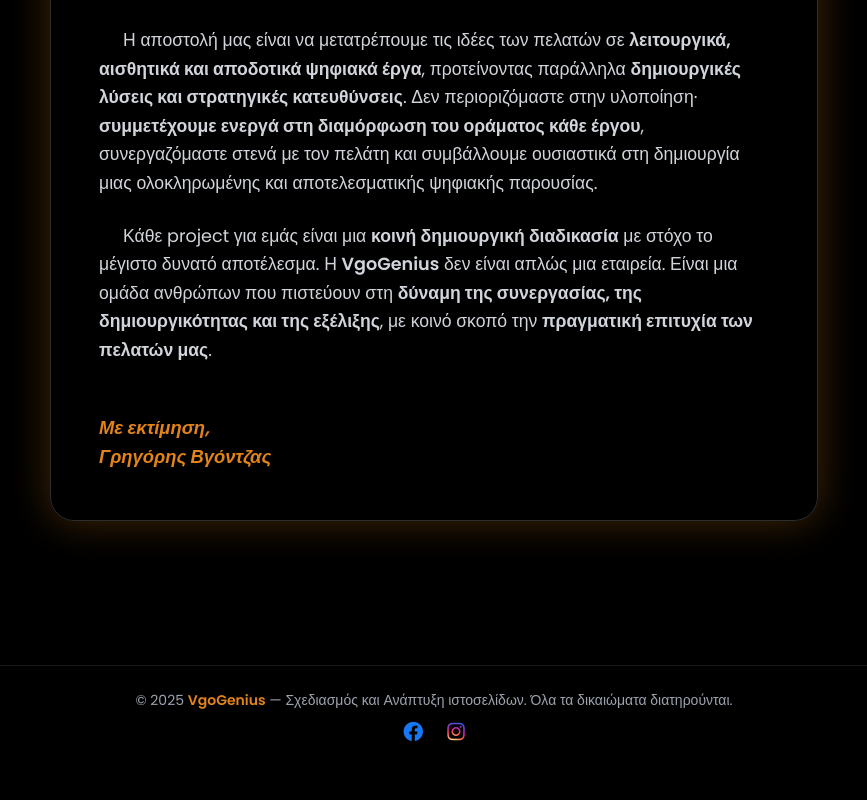
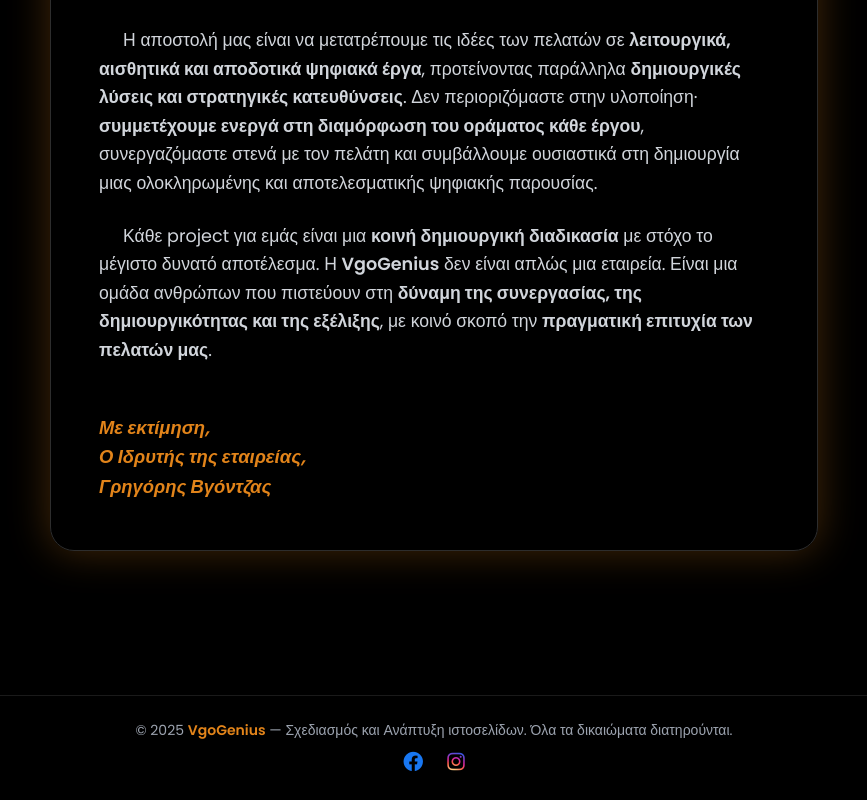
Before and after one commit to gregoryvgo/VgoGenius, a Next.js app: page /etaireia in a window 1280 px wide. Shown: the part 991-1791 px from the top of the page, without its empty margins (206-1073 px from the left). Before the commit the page ends 1761 px from the top, so only its background shows below. Built offline with nearby package versions, Linux system fonts and the light colour scheme.

Commit message:
Update EtairiaClient with founder info and SEO metadata

```diff
--- a/app/etaireia/page.js
+++ b/app/etaireia/page.js
@@ -1,12 +1,14 @@
 import { generatePageMeta } from "@/lib/seo";
 import EtairiaClient from "@/components/EtairiaClient";
 
+// SEO για τη σελίδα "Εταιρεία"
 export const metadata = generatePageMeta({
-  title: "Εταιρεία",
+  title: "Η Εταιρεία μας",
   description:
-    "Η VgoGenius ιδρύθηκε το 2025 και προσφέρει ολοκληρωμένες λύσεις web design και ανάπτυξης ιστοσελίδων με δημιουργικότητα, τεχνογνωσία και όραμα.",
+    "Η VgoGenius, του Γρηγόρη Βγόντζα, ιδρύθηκε το 2025 και προσφέρει ολοκληρωμένες λύσεις web design και ανάπτυξης ιστοσελίδων με δημιουργικότητα, τεχνογνωσία και όραμα.",
   path: "/etairia",
   keywords: [
+    "Γρηγόρης Βγόντζας",
     "VgoGenius",
     "εταιρεία",
     "web design",
@@ -16,5 +18,12 @@
 });
 
 export default function Etairia() {
-  return <EtairiaClient />;
+  return (
+    <EtairiaClient>
+      <p className="mt-8 text-gray-300 text-center">
+        Ιδρυτής της VgoGenius είναι ο <strong>Γρηγόρης Βγόντζας</strong>, με
+        εμπειρία στον σχεδιασμό και την ανάπτυξη επαγγελματικών ιστοσελίδων.
+      </p>
+    </EtairiaClient>
+  );
 }
--- a/app/page.js
+++ b/app/page.js
@@ -5,9 +5,10 @@
 export const metadata = generatePageMeta({
   title: "Αρχική",
   description:
-    "Η VgoGenius δημιουργεί websites με Next.js και Tailwind CSS — γρήγορα, μοντέρνα και SEO-optimized.",
+    "Η VgoGenius, του Γρηγόρη Βγόντζα, δημιουργεί websites με Next.js και Tailwind CSS — γρήγορα, μοντέρνα και SEO-optimized.",
   path: "/",
   keywords: [
+    "Γρηγόρης Βγόντζας",
     "VgoGenius",
     "κατασκευή ιστοσελίδων",
     "web design",
--- a/components/EtairiaClient.jsx
+++ b/components/EtairiaClient.jsx
@@ -72,8 +72,10 @@
           <strong>πραγματική επιτυχία των πελατών μας</strong>.
         </p>
 
-        <div className="text-left text-[#e2841a] font-semibold italic mt-8 text-[1.15rem]">
-          Με εκτίμηση,<br /> Γρηγόρης Βγόντζας
+        <div className="text-left text-[#e2841a] font-semibold italic mt-8 text-[1.15rem] leading-relaxed">
+          Με εκτίμηση,<br />
+          Ο Ιδρυτής της εταιρείας,<br />
+          Γρηγόρης Βγόντζας
         </div>
       </div>
     </section>
```
